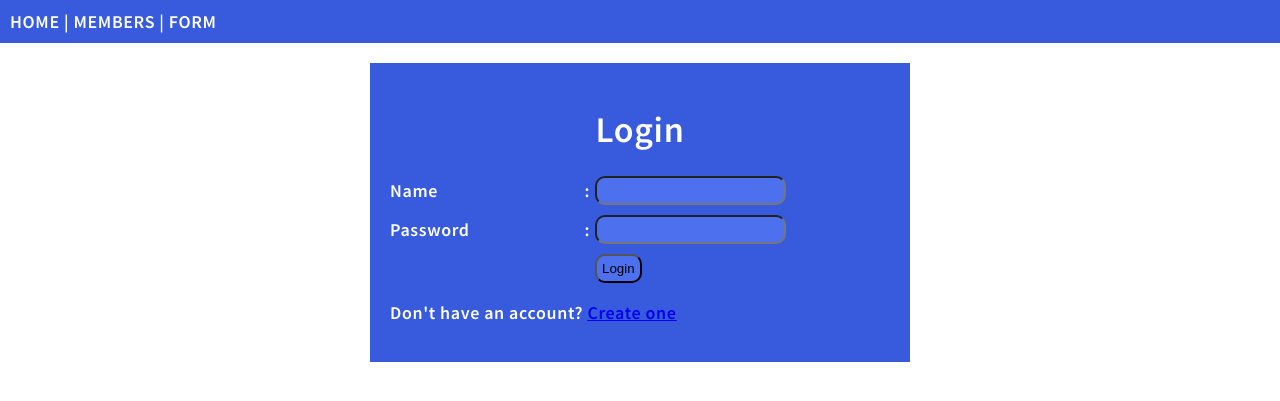
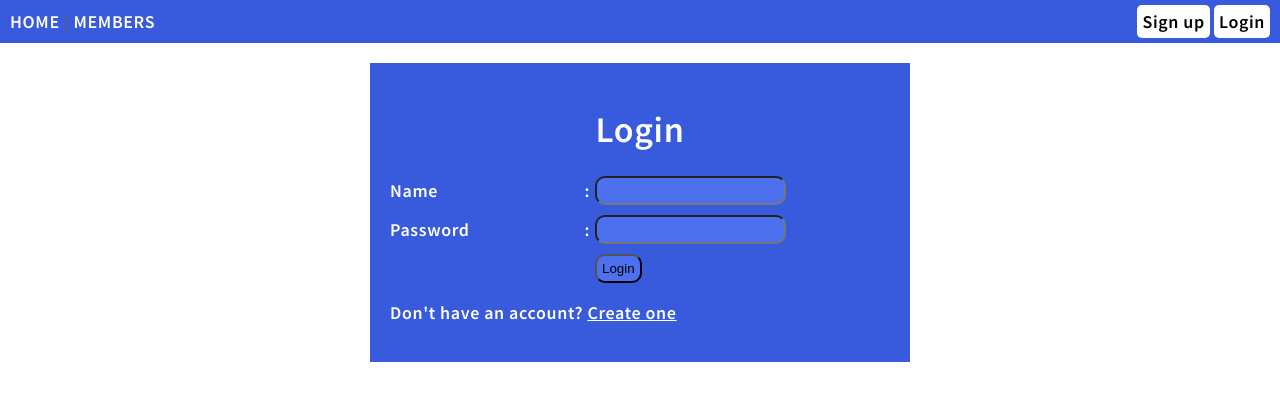
Before and after one commit to Ahmad-Mridul/py-authentication-test, a Django app: page /login in a window 1280 px wide. Shown: the top 401 px of the page. Run offline with Django 5.2, Linux system fonts and the light colour scheme.

Commit message:
login logout implemented

```diff
--- a/members/templates/master.html
+++ b/members/templates/master.html
@@ -9,9 +9,19 @@
     </head>
     <body>
         <div class="topnav">
-            <a href="/">HOME</a> |
-            <a href="/members">MEMBERS</a> |
-            <a href="/register">FORM</a>
+            <div class="">
+                <a href="/">HOME</a> | <a href="/members">MEMBERS</a>
+                {% comment %} <a href="/register">FORM</a> {% endcomment %}
+            </div>
+            <div class="">
+                {% if user.is_authenticated %}
+                <a>{{user.username|upper}}</a>
+                <a class='btn' href='logout'>Logout</a>
+                {% else %}
+                <a class='btn' href="register">Sign up</a>
+                <a class='btn' href="login">Login</a>
+                {% endif %}
+            </div>
         </div>
         {% block content %}{% endblock %}
     </body>
--- a/members/urls.py
+++ b/members/urls.py
@@ -7,4 +7,5 @@ urlpatterns = [
     path('test',views.testing,name='testing'),
     path('register',views.register,name='register'),
     path('login',views.login,name='login'),
+    path('logout',views.logout,name='logout'),
 ]
--- a/members/views.py
+++ b/members/views.py
@@ -1,9 +1,12 @@
 from django.shortcuts import render, redirect
-from django.contrib.auth.models import User, auth
-from django.contrib.auth import authenticate, login, logout
-from django.contrib import messages
 from .models import Member
 from django.db.models import Q
+from django.contrib.auth.models import User, auth
+from django.contrib import messages
+
+
+
+
 
 # Create your views here.
 def members(request):
@@ -37,11 +40,11 @@ def register(request):
         password = request.POST['password']
         password2 = request.POST['password2']
         if password == password2:
-            if User.objects.filter(email=email).exists():
-                messages.info(request,'email already used ')
+            if User.objects.filter(username=username).exists():
+                messages.info(request,'user name already used')
                 return redirect('register')
-            elif User.objects.filter(username=username).exists():
-                messages.info(request,'user name already used')
+            elif User.objects.filter(email=email).exists():
+                messages.info(request,'email already used')
                 return redirect('register')
             else:
                 user = User.objects.create_user(username=username,email=email,password=password)
@@ -54,15 +57,20 @@ def register(request):
         return render(request,'register.html')
 
 def login(request):
-    if request.method == "POST":
+    if request.method == 'POST':
         username = request.POST['name']
         password = request.POST['password']
-        user = authenticate(username=username,password=password)
+        user = auth.authenticate(username=username,password=password)
         if user is not None:
             auth.login(request,user)
             return redirect('/')
         else:
-            messages.info(request,'Credential is invalid')
+            messages.info(request,'credentials invalid')
             return redirect('login')
     else:
         return render(request,'login.html')
+
+
+def logout(request):
+    auth.logout(request)
+    return redirect('/')
--- a/productionfiles/global.css
+++ b/productionfiles/global.css
@@ -7,9 +7,23 @@ body {
 }
 .topnav {
     background-color: #375bdc;
-    color: #ffffff;
+    /* color: #ffffff; */
     padding: 10px;
+    display: flex;
+    align-items: center;
+    justify-content: space-between;
 }
+.btn{
+    color: black !important;
+    background: white;
+    padding: 5px;
+    border-radius: 5px;
+
+}
+.btn:hover{
+    text-decoration: none;
+}
+
 .topnav a:link,
 .topnav a:visited {
     text-decoration: none;
@@ -95,6 +109,6 @@ input{
 h2{
     color:red;
 }
-.container>a{
-    color: white !important;
+.container>p>a{
+    color: #ffffff;
 }
```
Also changed, not shown: members/static/global.css (+17 -0 lines), db.sqlite3.
